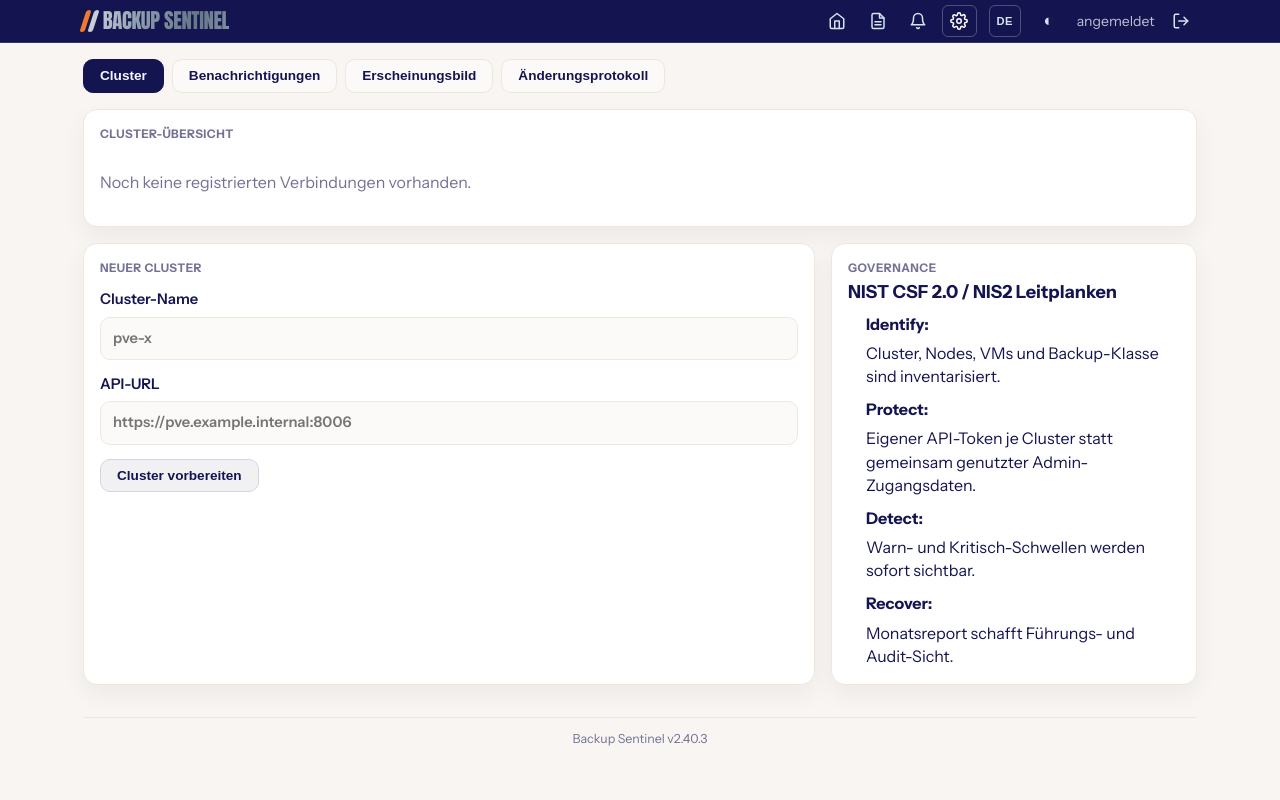
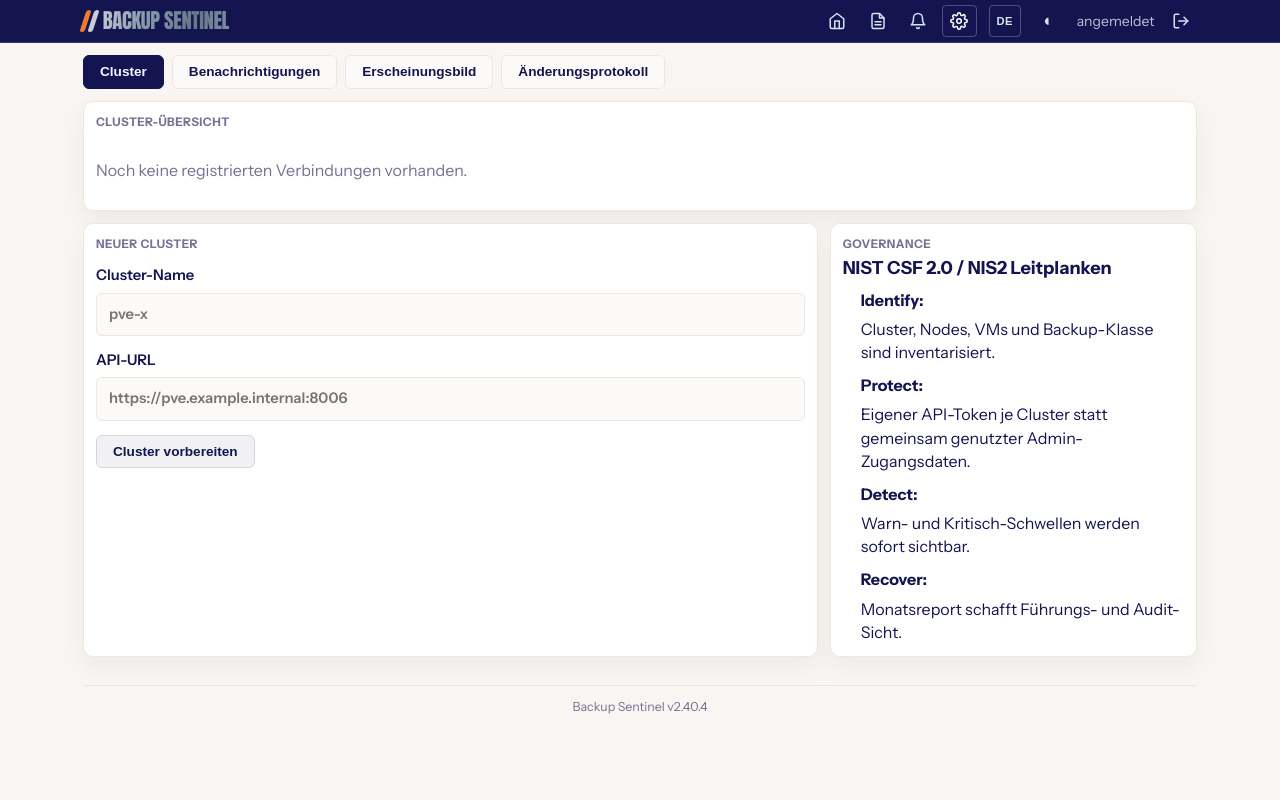
Before and after one commit to wvogel/backup-sentinel, a FastAPI app: page /settings in a window 1280 px wide. Run offline with FastAPI, Linux system fonts and the light colour scheme; parts of the project's set-up code (start-up, migrations or seed data) failed here and were passed over; some libraries are stand-ins or nearby versions.

Commit message:
release: v2.40.4
Tighter look: smaller radii and spacing, one measure throughout.

Co-Authored-By: Claude Opus 5.5 <noreply@anthropic.com>

```diff
--- a/app/config.py
+++ b/app/config.py
@@ -13,7 +13,7 @@ DATABASE_URL = os.getenv(
 _raw_app_url = os.getenv("APP_URL", "")
 APP_BASE_URL = _raw_app_url.replace("http://", "https://", 1) if _raw_app_url.startswith("http://") else _raw_app_url
 DEFAULT_TIMEZONE = os.getenv("BSENTINEL_DEFAULT_TIMEZONE", "Europe/Berlin")
-APP_VERSION = "v2.40.3"
+APP_VERSION = "v2.40.4"
 LOGOUT_URL = os.getenv("BSENTINEL_LOGOUT_URL", "/oauth2/sign_out")
 BRAND_LOGO_LIGHT_URL = os.getenv("BSENTINEL_BRAND_LOGO_LIGHT_URL") or ""
 BRAND_LOGO_DARK_URL = os.getenv("BSENTINEL_BRAND_LOGO_DARK_URL") or ""
--- a/static/style.css
+++ b/static/style.css
@@ -17,12 +17,12 @@
 
 :root {
   /* One measure for all boxes: three corner radii, spacing on a 4 px grid. */
-  --radius-card: 14px; /* cards, dialogs */
-  --radius-box: 10px;  /* everything inside a card: tiles, diagram boxes, fields, buttons */
-  --radius-tag: 6px;   /* small tags and header buttons */
-  --gap: 16px;        /* between any two boxes: cards, tiles, diagram boxes */
-  --pad-card: 16px;   /* inside a card */
-  --pad-box: 12px;    /* inside a box in a card, all four sides */
+  --radius-card: 10px; /* cards, dialogs */
+  --radius-box: 6px;   /* everything inside a card: tiles, diagram boxes, fields, buttons */
+  --radius-tag: 4px;   /* small tags and header buttons */
+  --gap: 12px;        /* between any two boxes: cards, tiles, diagram boxes */
+  --pad-card: 12px;   /* inside a card */
+  --pad-box: 10px;    /* inside a box in a card, all four sides */
   --font-brand: Impact, "Arial Black", system-ui, -apple-system, BlinkMacSystemFont, sans-serif;
   --bg: #f8f5f2;
   --panel: #ffffff;
@@ -136,7 +136,7 @@ aside {
 .layout-shell {
   max-width: 1150px;
   margin: 0 auto;
-  padding: 16px 18px 32px;
+  padding: var(--gap) 18px 32px;
 }
 
 .topbar {
@@ -566,8 +566,8 @@ td .icon-button {
 .summary-grid,
 .panel-grid {
   display: grid;
-  gap: 16px;
-  margin-bottom: 16px;
+  gap: var(--gap);
+  margin-bottom: var(--gap);
 }
 
 .summary-grid {
@@ -1045,7 +1045,7 @@ pre {
   border-color: var(--accent);
 }
 
-.settings-tabs { margin-bottom: 16px; }
+.settings-tabs { margin-bottom: var(--gap); }
 .settings-tab-panel[hidden] { display: none; }
 
 .report-grid .summary-card {
```
Also changed, not shown: other parts of static/style.css (+14 -14 lines), CHANGELOG.md.
